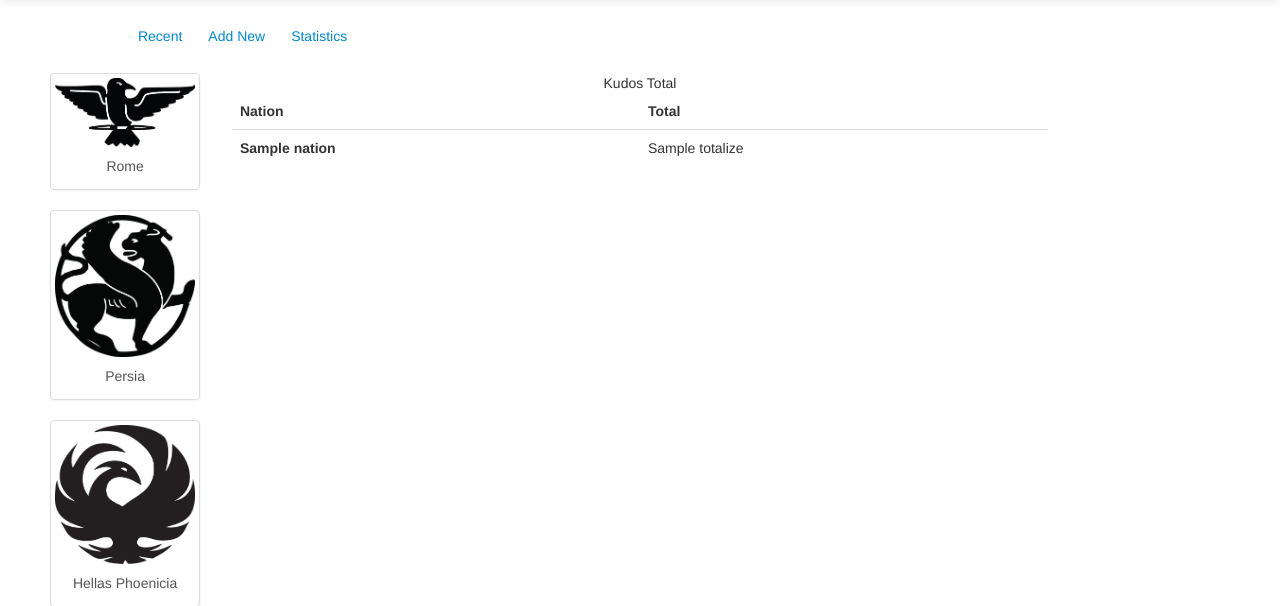
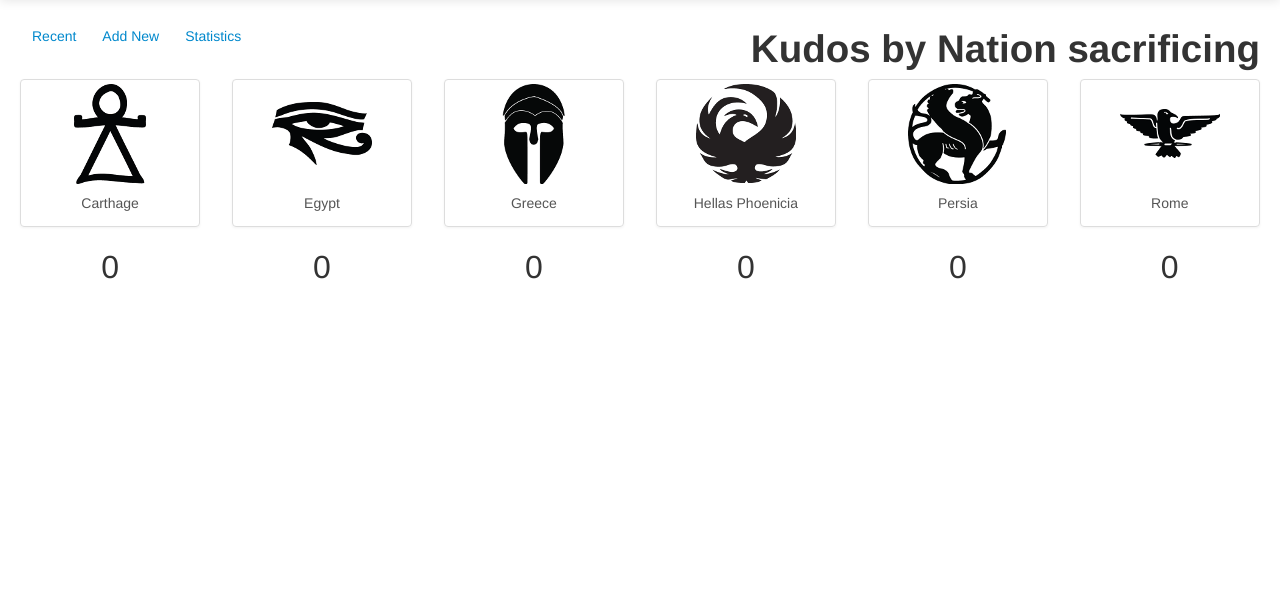
Before and after one commit to aquarion/Mimir, a PHP site: template views/altar/stats.php in a window 1280 px wide. Shown: the part 41-647 px from the top of the page. After the commit the page ends 320 px from the top, so only its background shows below. Run offline with PHP 8.4, Linux system fonts and the light colour scheme; the template is opened without the code that fills it: most values are stand-ins (such as "Sample title", 1, 10 or a date in 2020); some libraries are stand-ins or nearby versions.

Commit message:
Cleaner Nation stats display

```diff
--- a/views/altar/stats.php
+++ b/views/altar/stats.php
@@ -1,55 +1,81 @@
 <div class="container-fluid">
   <div class="row-fluid">
-    <div class="span1">
-
+    <div class="span4">
+        <?PHP include("navigation.php"); ?>
     </div>
-    <div class="span10">
-        <?PHP include("navigation.php"); ?>
+    <div class="span8">
+        <h1 class="pull-right">Kudos by Nation sacrificing</h1>
     </div>
   </div>
   <div class="row-fluid">
-    <div class="span2 ">
+    <div class="span12 ">
         <ul class="thumbnails">
-            <li>
-                <a href="" class="thumbnail centered active" >
-                    <img src="/assets/home/img/nations/rome.png" />
-                    <div class="caption">Rome</div >
+            <li class="thumbnail centered span2" >
+                <a href="/stats/carthage/" >
+                    <img src="/assets/home/img/nations/smaller/carthage.png" />
+                    <div class="caption">Carthage</div >
                 </a>
             </li>
-            <li>
-                <a href="" class="thumbnail centered" >
-                    <img src="/assets/home/img/nations/persia.png" />
+            <li class="thumbnail centered span2">
+                <a href="/stats/egypt" >
+                    <img src="/assets/home/img/nations/smaller/egypt.png" />
+                    <div class="caption">Egypt</div >
+                </a>
+            </li>
+            <li class="thumbnail centered span2">
+                <a href="/stats/greece" >
+                    <img src="/assets/home/img/nations/smaller/greece.png" />
+                    <div class="caption">Greece</div >
+                </a>
+            </li>
+            <li class="thumbnail centered span2">
+                <a href="/stats/hellasphoenicia" >
+                    <img src="/assets/home/img/nations/smaller/hellasphoenicia.png" />
+                    <div class="caption">Hellas Phoenicia</div >
+                </a>
+            </li>
+            <li class="thumbnail centered span2">
+                <a href="/stats/persia" >
+                    <img src="/assets/home/img/nations/smaller/persia.png" />
                     <div class="caption">Persia</div >
                 </a>
             </li>
-            <li>
-                <a href="" class="thumbnail centered" >
-                    <img src="/assets/home/img/nations/hellasphoenicia.png" />
-                    <div class="caption">Hellas Phoenicia</div >
-                </a>
-            </li>
-            <li>
-                <a href="" class="thumbnail centered" >
-                    <img src="/assets/home/img/nations/greece.png" />
-                    <div class="caption">Greece</div >
-                </a>
-            </li>
-            <li>
-                <a href="" class="thumbnail centered" >
-                    <img src="/assets/home/img/nations/egypt.png" />
-                    <div class="caption">Egypt</div >
-                </a>
-            </li>
-            <li>
-                <a href="" class="thumbnail centered" >
-                    <img src="/assets/home/img/nations/carthage.png" />
-                    <div class="caption">Carthage</div >
+            <li class="thumbnail centered span2">
+                <a href="/stats/rome" >
+                    <img src="/assets/home/img/nations/smaller/rome.png" />
+                    <div class="caption">Rome</div >
                 </a>
             </li>
         </ul>
     </div>
-    <div class="span8">
-        <table class="table" id="kudostotal">
+  </div>
+
+<?PHP
+    $results = array(
+        'Carthage' => 0,
+        'Egypt' => 0,
+        'Greece' => 0,
+        'Hellas Phoenicia' => 0,
+        'Persia' => 0,
+        'Rome' => 0
+    );
+    foreach($totals as $line){
+       $results[$line->nation] = $line->totalize;
+    }
+    asort($results);
+?>
+  <div class="row-fluid">
+    <div class="span2 centered" style="font-size: xx-large"><?PHP echo $results['Carthage'] ?></div>
+    <div class="span2 centered" style="font-size: xx-large"><?PHP echo $results['Egypt'] ?></div>
+    <div class="span2 centered" style="font-size: xx-large"><?PHP echo $results['Greece'] ?></div>
+    <div class="span2 centered" style="font-size: xx-large"><?PHP echo $results['Hellas Phoenicia'] ?></div>
+    <div class="span2 centered" style="font-size: xx-large"><?PHP echo $results['Persia'] ?></div>
+    <div class="span2 centered" style="font-size: xx-large"><?PHP echo $results['Rome'] ?></div>
+  </div>
+
+  </div>
+    <div class="span8" id="chartLocation">
+        <table class="table hidden" id="kudostotal">
 	<caption>Kudos Total</caption>
 	<thead>
             <tr>
@@ -70,7 +96,7 @@
 </div>
 <script type="text/javascript">
 $(document).ready(function(){
-    $('#kudostotal').visualize({type: 'pie'});
+    $('#kudostotal').visualize({type: 'pie', width: "600px", height: "600px"}).appendTo("#chartLocation");
 
 });
 
```
Also changed, not shown: htdocs/assets/home/img/nations/smaller/carthage.png (added), htdocs/assets/home/img/nations/smaller/egypt.png (added), htdocs/assets/home/img/nations/smaller/greece.png (added), htdocs/assets/home/img/nations/smaller/hellasphoenicia.png (added), htdocs/assets/home/img/nations/smaller/minoan.png (added), htdocs/assets/home/img/nations/smaller/persia.png (added), htdocs/assets/home/img/nations/smaller/rome.png (added).
